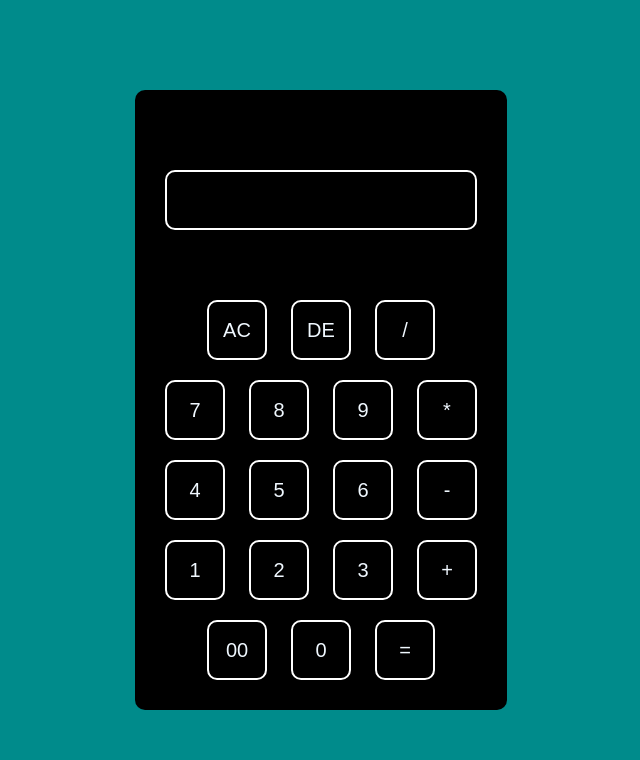
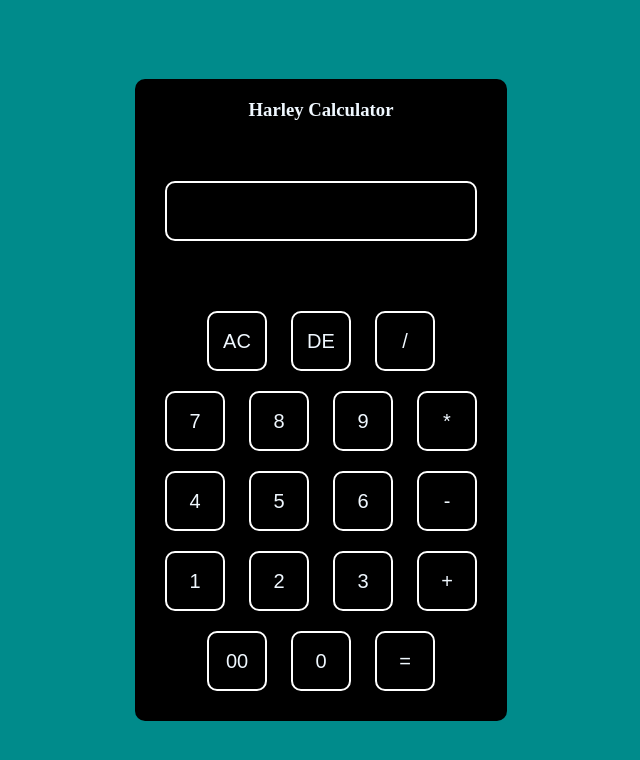
Before and after one commit to harley-dane/caloc, a plain HTML site: page index.html in a window 1280 px wide. Shown: the whole page, without its empty margins (319-959 px from the left). Drawn offline with Linux system fonts and the light colour scheme.

Commit message:
error fixes

```diff
--- a/index.html
+++ b/index.html
@@ -10,6 +10,9 @@
    <div class="calcuna">
     <div class="calcuna1">
         <form >
+            <div>
+                <h3>Harley Calculator</h3>
+            </div>
             <div class="display">
                 <input type="text" name="display">
             </div>
```
